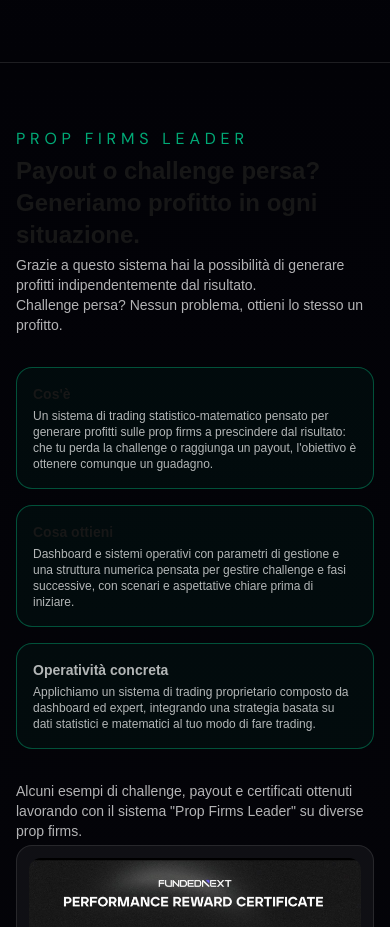
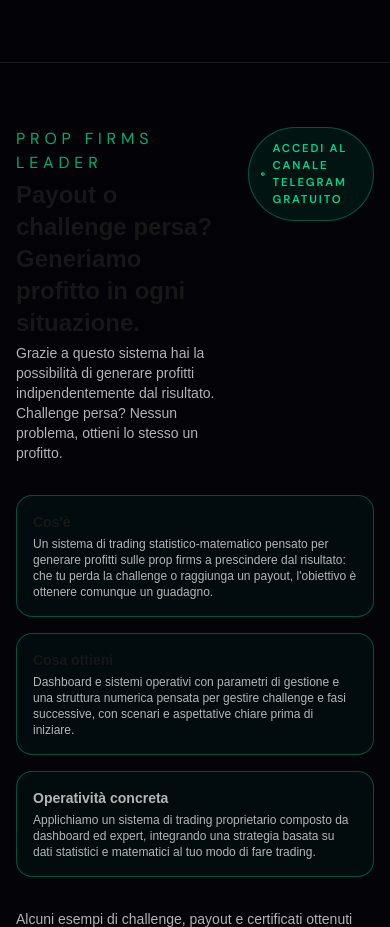
Before and after one commit to thetradingclub/lucabezzeccheri_ttc, a Next.js app: page / in a window 390 px wide. Shown: the part 2003-2930 px from the top of the page. Built offline with nearby package versions, Linux system fonts and the light colour scheme.

Commit message:
Aggiorna sito: Prop Firms snellito e testi aggiornati

```diff
--- a/app/page.tsx
+++ b/app/page.tsx
@@ -234,7 +234,7 @@
               </p>
             </div>
 
-            <div className="hidden md:flex justify-end">
+            <div className="flex justify-end">
               <a
                 href="https://t.me/the_tradingclub"
                 target="_blank"
```
